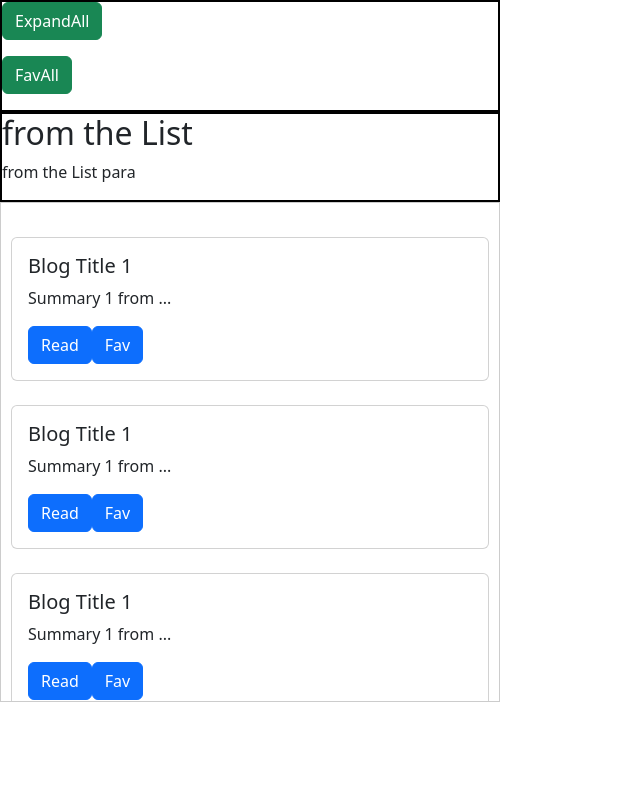
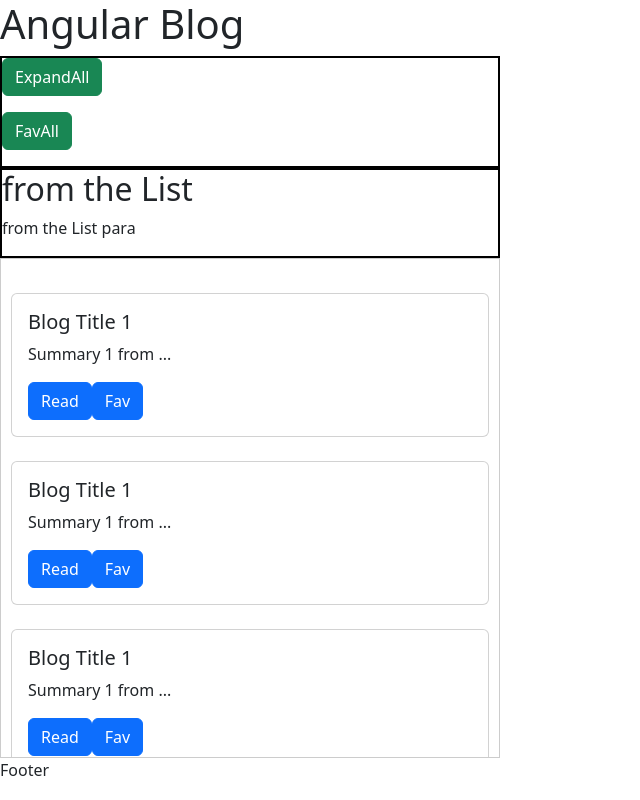
Before and after one commit to ElangoRaja7/angular-components-Indepth, an Angular app: page / in a window 1280 px wide. Shown: the whole page, without its empty margins (0-640 px from the left). Built offline with nearby package versions, Linux system fonts and the light colour scheme.

Commit message:
mult slot ng-content did not work

```diff
--- a/src/app/app.component.html
+++ b/src/app/app.component.html
@@ -1 +1,3 @@
+<app-shell>
 <app-blog-list></app-blog-list>
+</app-shell>
--- a/src/app/app.component.ts
+++ b/src/app/app.component.ts
@@ -1,11 +1,12 @@
 import { Component } from '@angular/core';
 import { RouterOutlet } from '@angular/router';
+import { ShellComponent } from './shell/shell.component';
 
 import { BlogListComponent } from './blog-list/blog-list.component';
 @Component({
   selector: 'app-root',
   standalone: true,
-  imports: [RouterOutlet,BlogListComponent],
+  imports: [RouterOutlet,BlogListComponent,ShellComponent],
   templateUrl: './app.component.html',
   styleUrl: './app.component.scss'
 })
--- a/src/app/blog-list/blog-list.component.html
+++ b/src/app/blog-list/blog-list.component.html
@@ -1,3 +1,7 @@
+<div slot="header">
+    <h1>Angular Blog</h1>
+</div>
+<div slot="body">
     <app-card>
         <p>
             <button class="btn btn-success" (click)="ExpandChild()">ExpandAll</button>
@@ -11,10 +15,12 @@
         <p>from the List para</p>
     </app-card>
     <div class="scorller">
-<app-blog-post-tile
-*ngFor="let post of posts[receivedPageNumber]"
-[post]="post" #tile></app-blog-post-tile>
+        <app-blog-post-tile *ngFor="let post of posts[receivedPageNumber]" [post]="post" #tile></app-blog-post-tile>
         <!-- <app-blog-post-tile [post]="posts[0][0]"></app-blog-post-tile> -->
         <app-paginator [numberOfPages]="posts.length" (updatePageEvent)="handlePageUpdateEvent($event)"></app-paginator>
 
     </div>
+</div>
+<div slot="footer">
+    Footer
+</div>
--- /dev/null
+++ b/src/app/shell/shell.component.html
@@ -0,0 +1,13 @@
+
+<!-- <ng-content select="[slot=header]"></ng-content>
+
+
+<ng-content select="[slot=body]"></ng-content>
+
+
+<ng-content select="[slot=footer]"></ng-content> -->
+<div>
+    <ng-content></ng-content>
+</div>
+
+<div></div>
```
Also changed, not shown: src/app/shell/shell.component.ts (added, +12 -0 lines), src/app/shell/shell.component.scss (added), 1 other file (tests, documents, lock files or other folders). Lines whose indentation alone changed are shown as unchanged.
